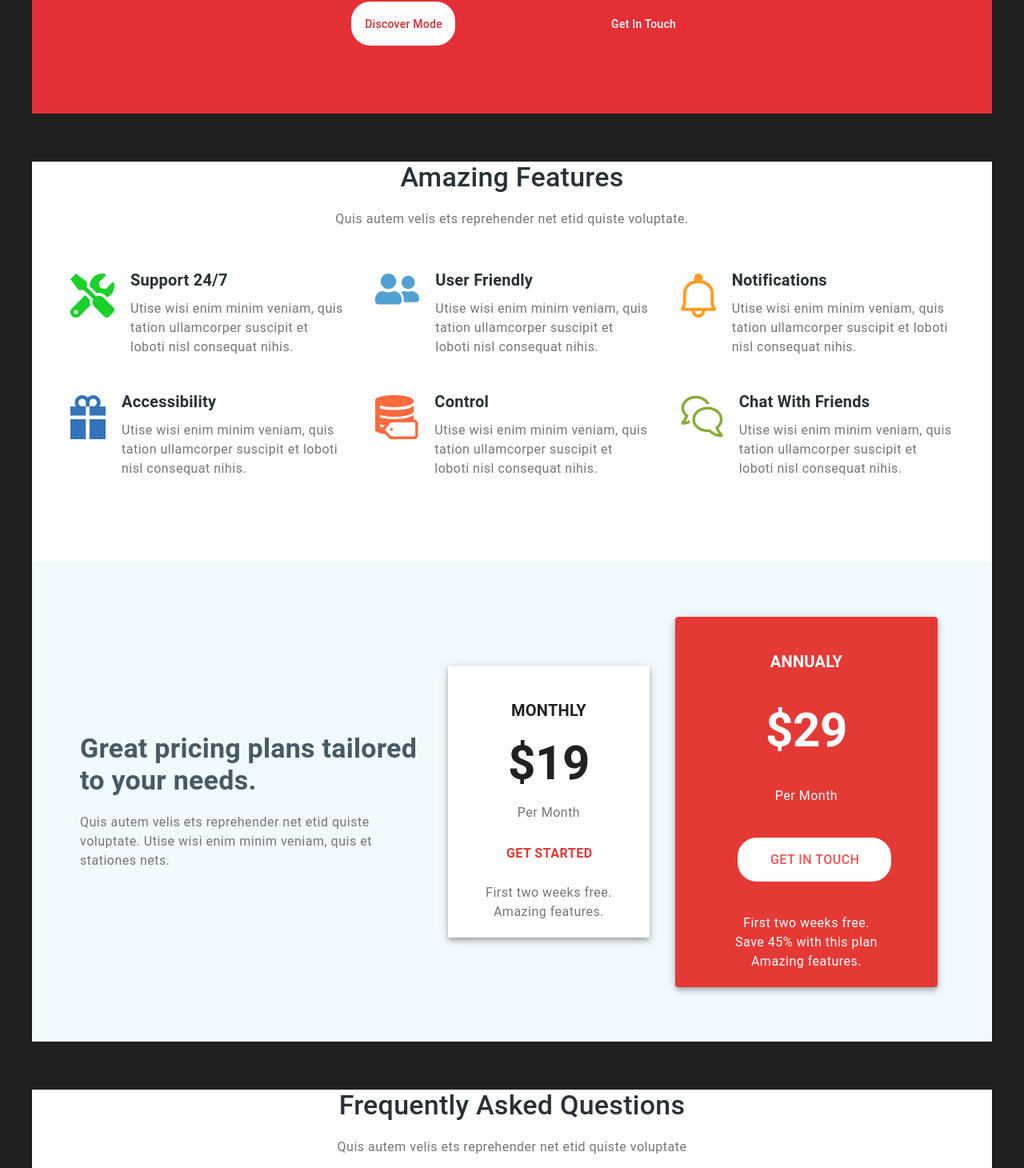
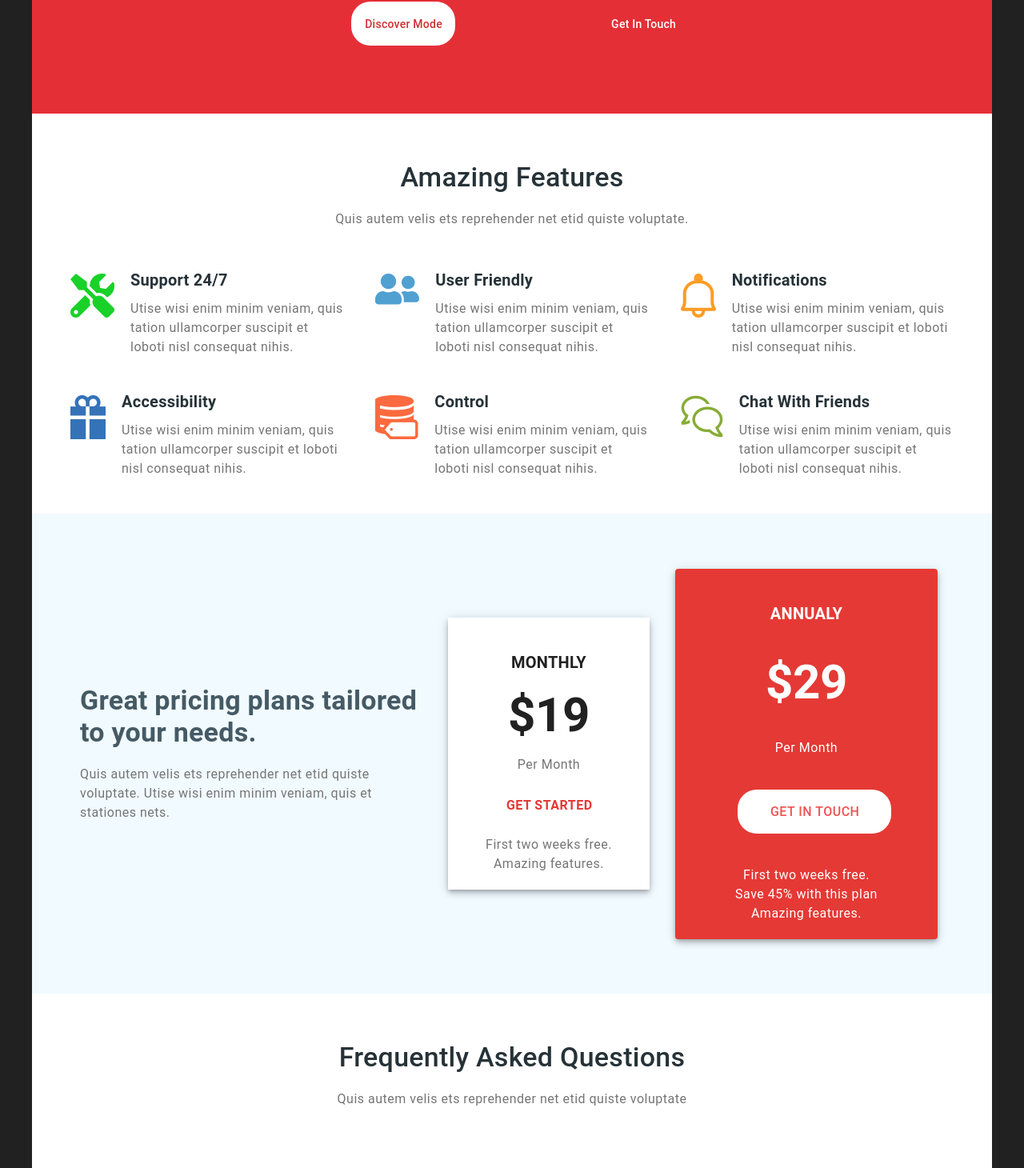
Before and after one commit to Count-Monte/vuetify-spa, a Vue app: page / in a window 1280 px wide. Shown: the part 5207-6667 px from the top of the page at 80% size. Built offline with nearby package versions, Linux system fonts and the light colour scheme.

Commit message:
change margin to padding

```diff
--- a/src/components/AmazingFeaturesSection.vue
+++ b/src/components/AmazingFeaturesSection.vue
@@ -3,7 +3,7 @@
     class="text-center"
     height="500px"
   >
-    <div class="text-h4 font-weight-medium mt-15 text-blue-grey-darken-4">
+    <div class="text-h4 font-weight-medium pt-15 text-blue-grey-darken-4">
       Amazing Features
     </div>
     <div class="text-body-1 text-grey-darken-1 mt-5">
--- a/src/components/FAQSection.vue
+++ b/src/components/FAQSection.vue
@@ -3,7 +3,7 @@
     class="text-center"
     height="700px"
   >
-    <div class="text-h4 font-weight-medium mt-15 text-blue-grey-darken-4">
+    <div class="text-h4 font-weight-medium pt-15 text-blue-grey-darken-4">
       Frequently Asked Questions
     </div>
     <div class="text-body-1 text-grey-darken-1 mt-5">
```
